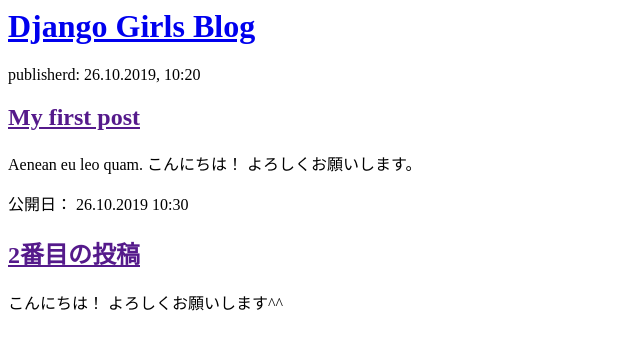
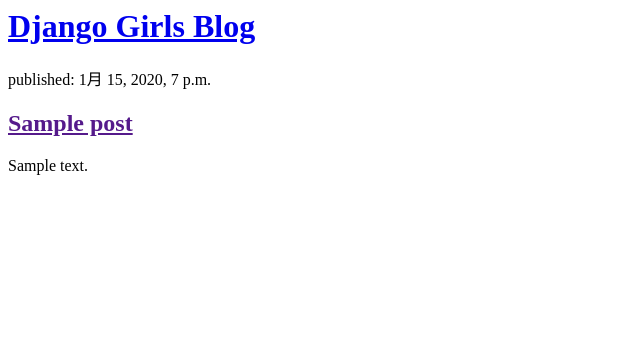
Before and after one commit to narrate26/my-first-blog, a Django app: template blog/templates/blog/post_list.html in a window 1280 px wide. Shown: the top 350 px of the page, without its empty margins (0-640 px from the left). Run offline with Django 3.2, Linux system fonts and the light colour scheme; the template is opened without the code that fills it: values that come from a table or form of the project are taken from there, others are empty; tables that the repository leaves empty hold one stand-in row (values such as "Sample post").

Commit message:
Modified templates to display posts from database.

```diff
--- a/blog/templates/blog/post_list.html
+++ b/blog/templates/blog/post_list.html
@@ -6,17 +6,12 @@
         <div>
             <h1><a href="/">Django Girls Blog</a></h1>
         </div>
-
+        {% for post in posts %}
         <div>
-            <p>publisherd: 26.10.2019, 10:20</p>
-            <h2><a href="">My first post</a></h2>
-            <p>Aenean eu leo quam. こんにちは！ よろしくお願いします。</p>
+            <p>published: {{ post.published_date }}</p>
+            <h2><a href="">{{ post.title }}</a></h2>
+            <p>{{ post.text|linebreaksbr }}</p>
         </div>
-
-        <div>
-            <p>公開日： 26.10.2019 10:30</p>
-            <h2><a href="">2番目の投稿</a></h2>
-            <p>こんにちは！ よろしくお願いします^^</p>
-        </div>
+        {% endfor %}
     </body>
 </html>
--- a/blog/views.py
+++ b/blog/views.py
@@ -1,4 +1,8 @@
 from django.shortcuts import render
+from django.utils import timezone
+from .models import Post
+
 
 def post_list(request):
-    return render(request, 'blog/post_list.html', {})
+    posts = Post.objects.filter(published_date__lte=timezone.now()).order_by('published_date')
+    return render(request, 'blog/post_list.html', {'posts': posts})
```
